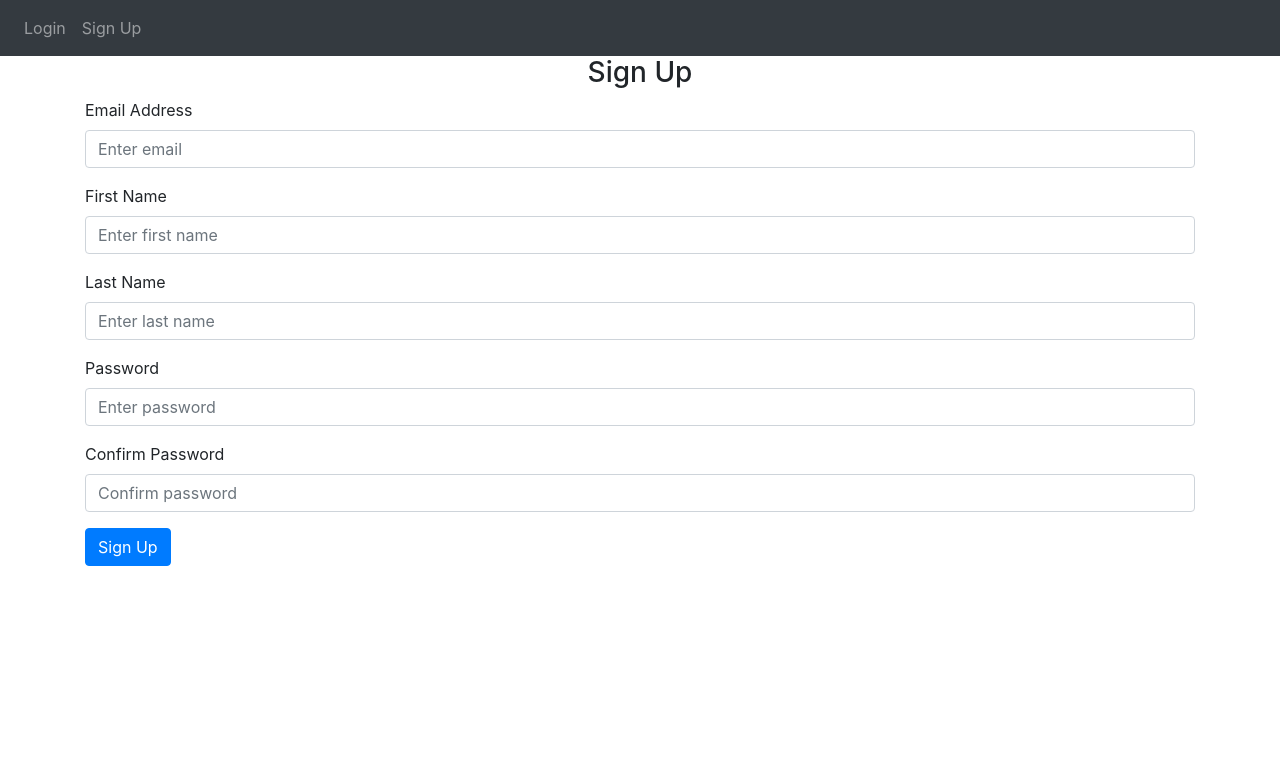
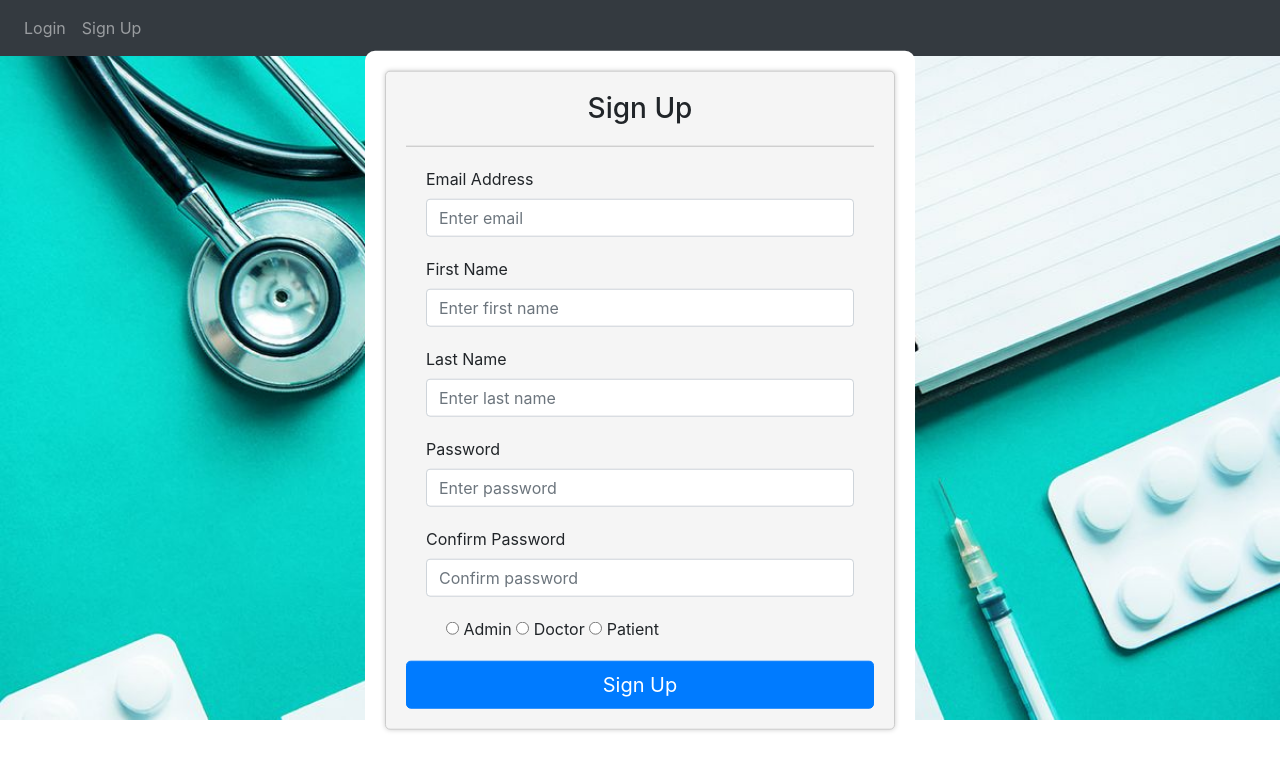
Before and after one commit to hvp2705/aes_in_emr, a Flask app: page /sign-up in a window 1280 px wide. Shown: the top 771 px of the page. Run offline with Flask 3, Linux system fonts and the light colour scheme.

Commit message:
Refactor views and models imports
Update base.html and login.html stylesheets

```diff
--- a/website/__init__.py
+++ b/website/__init__.py
@@ -12,13 +12,13 @@ def create_app():
     app.config['SQLALCHEMY_DATABASE_URI'] = f'sqlite:///{DB_NAME}'
     db.init_app(app)
 
-    from .views import views
+    from .views.views import views
     from .auth import auth
 
     app.register_blueprint(views, url_prefix='/')
     app.register_blueprint(auth, url_prefix='/')
 
-    from .models import User
+    from .models.models import User
 
     create_database(app)
 
--- a/website/auth.py
+++ b/website/auth.py
@@ -4,7 +4,7 @@ from . import db
 from werkzeug.security import check_password_hash, generate_password_hash
 from flask import Blueprint, render_template, request, flash, redirect, url_for
 from flask_login import login_user, login_required, logout_user, current_user
-from .models import User, MedicalRecord
+from .models.models import User, MedicalRecord
 
 auth = Blueprint('auth', __name__)
 
--- /dev/null
+++ b/website/static/CSS/base.css
@@ -0,0 +1,19 @@
+/* width */
+::-webkit-scrollbar {
+        width: 10px;
+  }
+
+  /* Track */
+  ::-webkit-scrollbar-track {
+        background: #f1f1f1;
+  }
+
+  /* Handle */
+  ::-webkit-scrollbar-thumb {
+        background: #888;
+  }
+
+  /* Handle on hover */
+  ::-webkit-scrollbar-thumb:hover {
+        background: #555;
+  }
--- /dev/null
+++ b/website/static/CSS/signup.css
@@ -0,0 +1,45 @@
+body {
+    background-image: url('../images/bg_image.jpg');
+    background-repeat: no-repeat;
+    background-size: cover;
+}
+
+.center{
+    position: absolute;
+    top: 50%;
+    left: 50%;
+    transform: translate(-50%,-50%);
+    width: 550px;
+    background: white;
+    border-radius: 10px;
+}
+.center form{
+    margin-top: 20px;
+    margin-bottom: 20px;
+    margin-left: 20px;
+    margin-right: 20px;
+    padding: 20px;
+    border: 1px solid #ccc;
+    border-radius: 5px;
+    background-color: #f5f5f5;
+    box-shadow: 0 0 5px #ccc;
+}
+.center h3{
+    text-align: center;
+    padding: 0 0 20px 0;
+    border-bottom: 1px solid silver;
+}
+
+.form-group{
+    margin-top: 20px;
+    margin-bottom: 20px;
+    margin-left: 20px;
+    margin-right: 20px;
+}
+
+.form-check{
+    margin-top: 20px;
+    margin-bottom: 20px;
+    margin-left: 20px;
+    margin-right: 20px;
+}
--- a/website/templates/base.html
+++ b/website/templates/base.html
@@ -7,27 +7,7 @@
     <link rel="stylesheet" href="https://cdn.jsdelivr.net/npm/bootstrap@4.3.1/dist/css/bootstrap.min.css"
     integrity="sha384-ggOyR0iXCbMQv3Xipma34MD+dH/1fQ784/j6cY/iJTQUOhcWr7x9JvoRxT2MZw1T"
     crossorigin="anonymous">
-    <style>
-        /* width */
-        ::-webkit-scrollbar {
-          width: 10px;
-        }
-
-        /* Track */
-        ::-webkit-scrollbar-track {
-          background: #f1f1f1;
-        }
-
-        /* Handle */
-        ::-webkit-scrollbar-thumb {
-          background: #888;
-        }
-
-        /* Handle on hover */
-        ::-webkit-scrollbar-thumb:hover {
-          background: #555;
-        }
-      </style>
+    <link rel="stylesheet" href="../static/css/base.css">
 </head>
 <body>
     <nav class="navbar navbar-expand-lg navbar-dark bg-dark">
--- a/website/templates/sign_up.html
+++ b/website/templates/sign_up.html
@@ -2,8 +2,10 @@
 {% block title %}Sign Up{% endblock %}
 
 {% block content %}
+<link rel="stylesheet" href="../static/css/signup.css">
+<div class="center">
     <form method="POST">
-    <h3 align="center">Sign Up</h3>
+        <h3>Sign Up</h3>
         <div class="form-group">
             <label for="email">Email Address</label>
             <input
@@ -54,6 +56,14 @@
                 placeholder="Confirm password"
             />
         </div>
-    <button type="submit" class="btn btn-primary">Sign Up</button>
+         <!-- Options to choose role -->
+        <div class="form-check">
+            <input type="radio" name="options" id="option1" value=1 required> Admin </input>
+            <input type="radio" name="options" id="option2" value=2> Doctor </input>
+            <input type="radio" name="options" id="option3" value=3> Patient </input>
+        <br>
+        </div>
+        <button type="submit" class="btn btn-primary btn-lg btn-block">Sign Up</button>
     </form>
+</div>
 {% endblock %}
```
Also changed, not shown: website/models/medicals_record.py (renamed from website/models.py, +1 -17 lines), website/models/models.py (added, +18 -0 lines), website/static/CSS/login.css (added, +38 -0 lines), website/templates/login.html (+7 -2 lines), website/models/admin.py (added), website/static/images/bg_image.jpg (added), website/views/views.py (renamed from website/views.py). Lines whose indentation alone changed are shown as unchanged.
